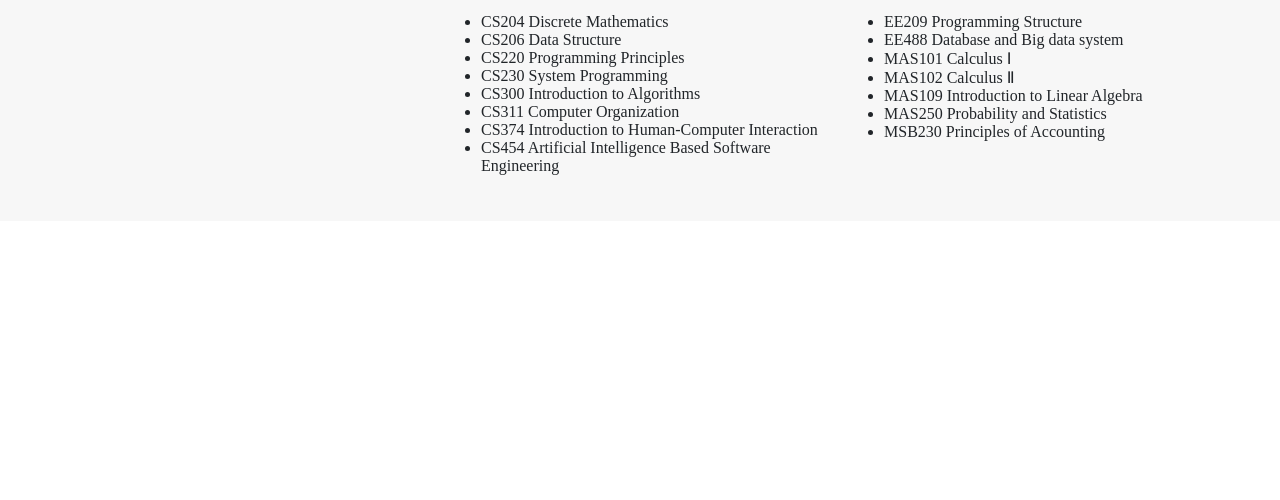
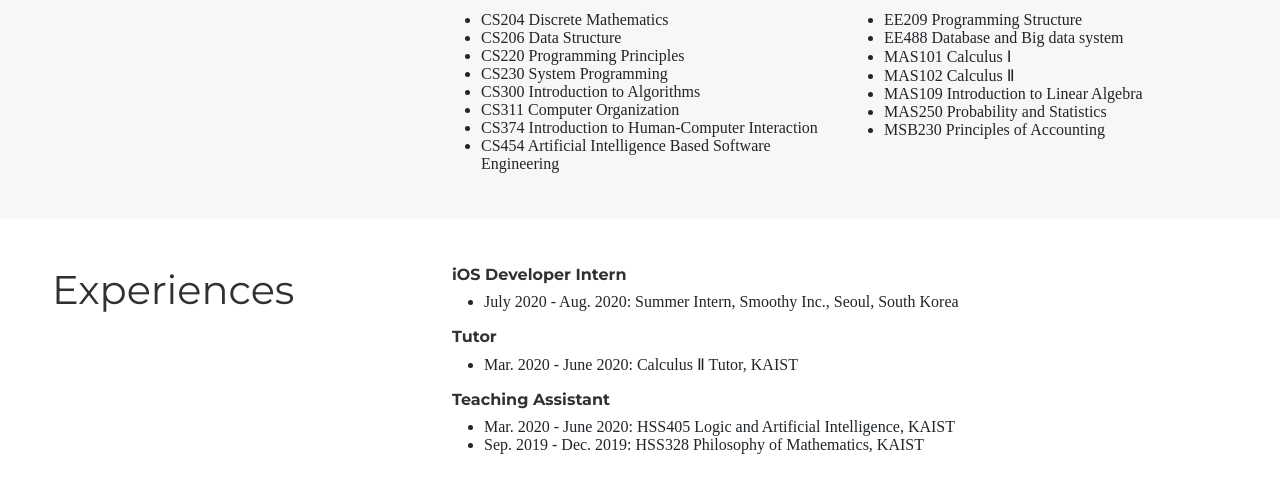
Before and after one commit to mukhtarkv/mukhtarkussaiynbekov.github.io, a plain HTML site: page index.html in a window 1280 px wide. Shown: the part 744-1244 px from the top of the page. Before the commit the page ends 965 px from the top, so only its background shows below. Drawn offline with nearby package versions, Linux system fonts and the light colour scheme; some icons are missing.

Commit message:
add experiences section

```diff
--- a/css/sections.css
+++ b/css/sections.css
@@ -1,7 +1,7 @@
 h4, h5, h6 {
     font-weight: 700;
     margin-top: 1rem;
-    font-size: 1.1rem;
+    font-size: 1rem;
 }
 
 .home-section {
--- a/index.html
+++ b/index.html
@@ -142,6 +142,38 @@
       </div>
     </div>
   </section>
+  <section id="experiences" class="home-section">
+    <div class="container">
+      <div class="row">
+        <div class="col-lg-4 col-12 section-heading">
+          <h1>Experiences</h1>
+        </div>
+        <div class="col-lg-8 col-12">
+          <h5 id="iOS-intern">iOS Developer Intern</h5>
+          <ul>
+            <li>
+              July 2020 - Aug. 2020: Summer Intern, Smoothy Inc.</a>, Seoul, South Korea
+            </li>
+          </ul>
+          <h5 id="tutor">Tutor</h5>
+          <ul>
+            <li>
+              Mar. 2020 - June 2020: Calculus <span>&#8545;</span> Tutor, KAIST
+            </li>
+          </ul>
+          <h5 id="ta">Teaching Assistant</h5>
+          <ul>
+            <li>
+              Mar. 2020 - June 2020: HSS405 Logic and Artificial Intelligence, KAIST
+            </li>
+            <li>
+              Sep. 2019 - Dec. 2019: HSS328 Philosophy of Mathematics, KAIST
+            </li>
+          </ul>
+        </div>
+      </div>
+    </div>
+  </section>
 </body>
 
 </html>
```
